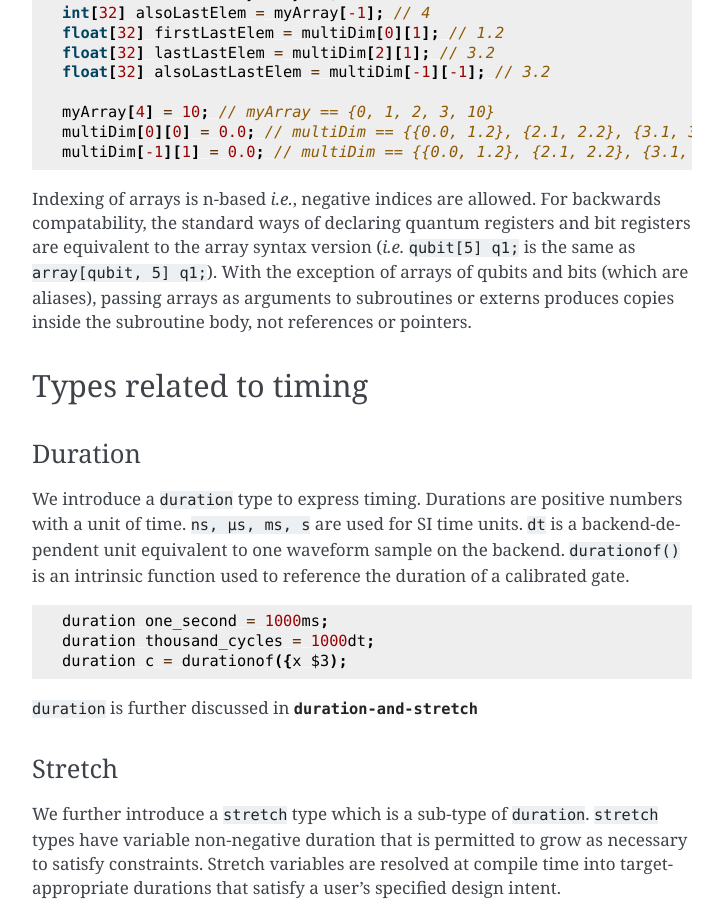
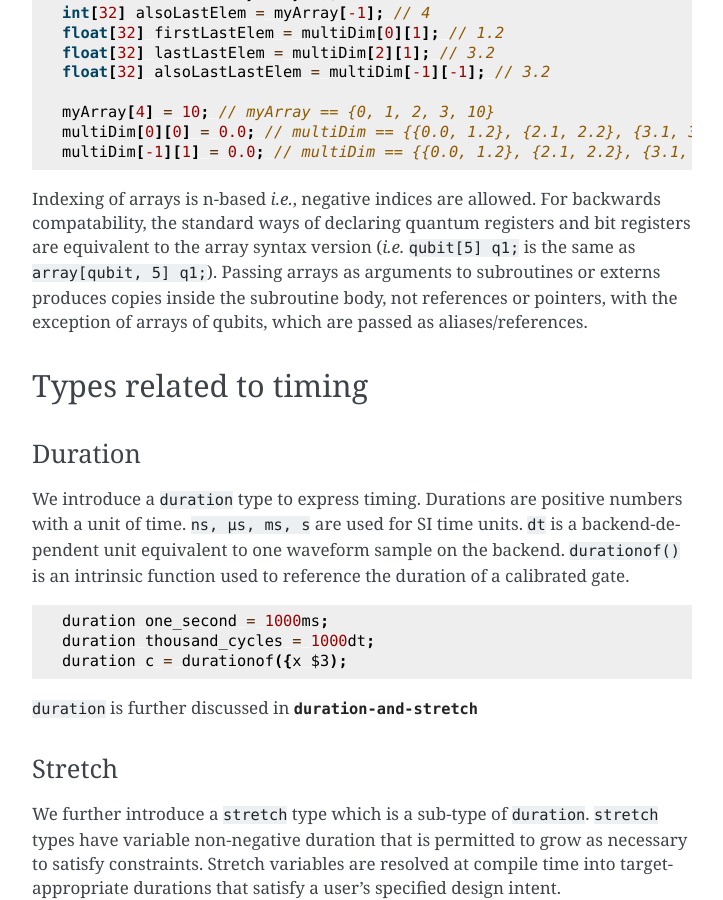
Before and after one commit to openqasm/openqasm, a Sphinx documentation site: the page built from source/language/types.rst, in a window 1280 px wide and 900 px high, scrolled down 5506 px. Shown: the whole window, without its empty margins (388-1111 px from the left). Built offline with Sphinx 7.4.7, drawn with Linux system fonts in a browser that asks for light colours; pages that are not in the unit, such as notebooks, are missing from menus; cross-references to code outside the pages are shown as plain code.

Commit message:
Correct language about passing qubit arrays to subroutines (as references)

```diff
--- a/source/language/types.rst
+++ b/source/language/types.rst
@@ -295,9 +295,9 @@
 For backwards compatability, the standard
 ways of declaring quantum registers and bit registers are equivalent to the
 array syntax version (*i.e.* ``qubit[5] q1;`` is the same as
-``array[qubit, 5] q1;``). With the exception of arrays of qubits and bits
-(which are aliases), passing arrays as arguments to subroutines or externs
-produces copies inside the subroutine body, not references or pointers.
+``array[qubit, 5] q1;``). Passing arrays as arguments to subroutines or externs
+produces copies inside the subroutine body, not references or pointers,
+with the exception of arrays of qubits, which are passed as aliases/references.
 
 Types related to timing
 -----------------------
```
